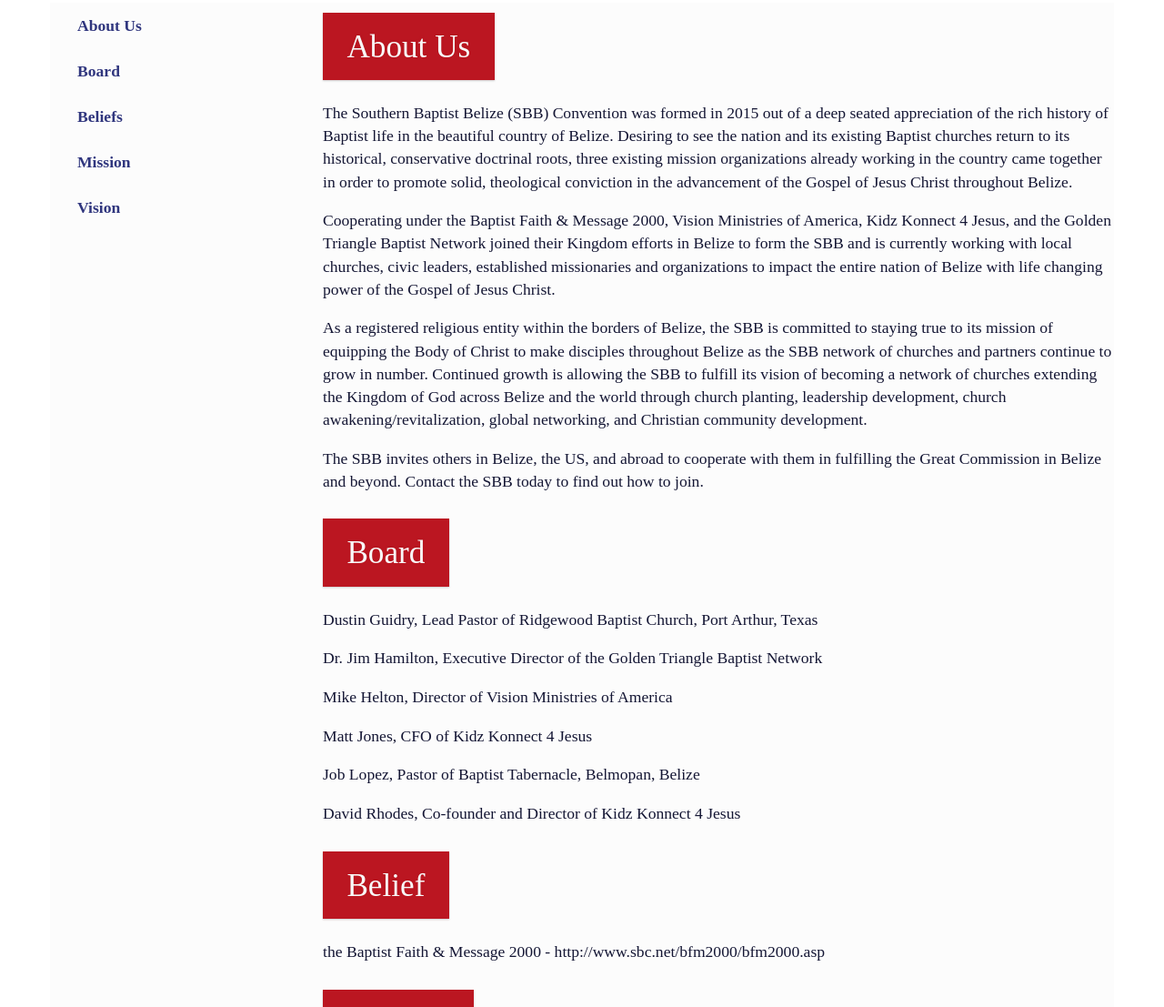
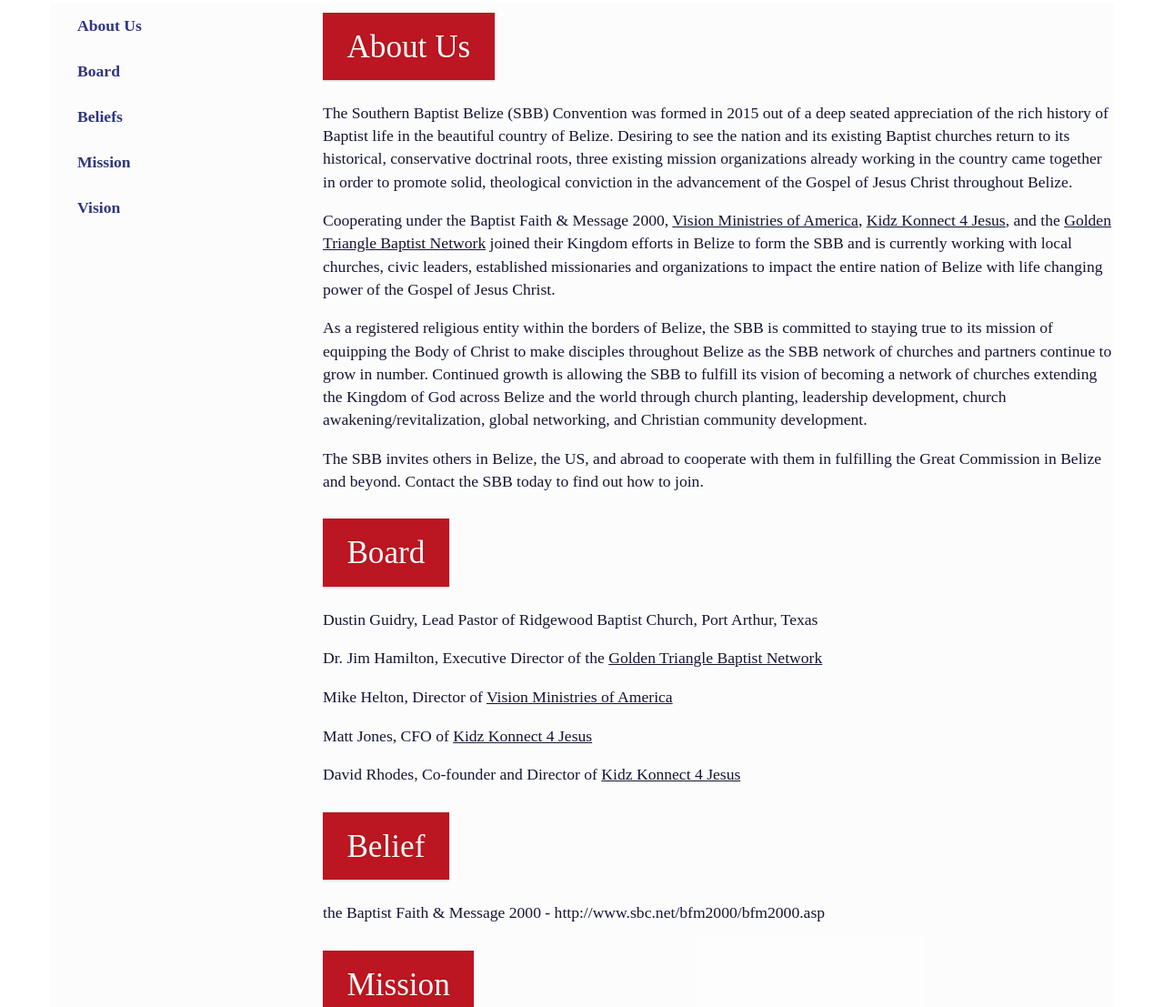
Before and after one commit to sbbelize/sbbelize.github.io, a plain HTML site: page who/index.html in a window 1280 px wide. Shown: the part 242-1349 px from the top of the page at 91% size. Drawn offline with nearby package versions, Linux system fonts and the light colour scheme.

Commit message:
update who page / remove Job Lopez from board

```diff
--- a/who/index.html
+++ b/who/index.html
@@ -84,7 +84,7 @@
               <div class="row">
                 <div class="col-sm-12">
                   <p>The Southern Baptist Belize (SBB) Convention was formed in 2015 out of a deep seated appreciation of the rich history of Baptist life in the beautiful country of Belize. Desiring to see the nation and its existing Baptist churches return to its historical, conservative doctrinal roots, three existing mission organizations already working in the country came together in order to promote solid, theological conviction in the advancement of the Gospel of Jesus Christ throughout Belize.</p>
-                  <p>Cooperating under the Baptist Faith & Message 2000, Vision Ministries of America, Kidz Konnect 4 Jesus, and the Golden Triangle Baptist Network joined their Kingdom efforts in Belize to form the SBB and is currently working with local churches, civic leaders, established missionaries and organizations to impact the entire nation of Belize with life changing power of the Gospel of Jesus Christ.</p>
+                  <p>Cooperating under the Baptist Faith & Message 2000, <a href="http://visionministriesofamerica.com/">Vision Ministries of America</a>, <a href="http://kidzkonnect4jesus.org/">Kidz Konnect 4 Jesus</a>, and the <a href="http://gtbn.us/">Golden Triangle Baptist Network</a> joined their Kingdom efforts in Belize to form the SBB and is currently working with local churches, civic leaders, established missionaries and organizations to impact the entire nation of Belize with life changing power of the Gospel of Jesus Christ.</p>
                   <p>As a registered religious entity within the borders of Belize, the SBB is committed to staying true to its mission of equipping the Body of Christ to make disciples throughout Belize as the SBB network of churches and partners continue to grow in number. Continued growth is allowing the SBB to fulfill its vision of becoming a network of churches extending the Kingdom of God across Belize and the world through church planting, leadership development, church awakening/revitalization, global networking, and Christian community development.</p>
                   <p>The SBB invites others in Belize, the US, and abroad to cooperate with them in fulfilling the Great Commission in Belize and beyond. Contact the SBB today to find out how to join.</p>
                 </div>
@@ -95,11 +95,10 @@
               <div class="row">
                 <div class="col-sm-12">
                   <p>Dustin Guidry, Lead Pastor of Ridgewood Baptist Church, Port Arthur, Texas</p>
-                  <p>Dr. Jim Hamilton, Executive Director of the Golden Triangle Baptist Network</p>
-                  <p>Mike Helton, Director of Vision Ministries of America</p>
-                  <p>Matt Jones, CFO of Kidz Konnect 4 Jesus</p>
-                  <p>Job Lopez, Pastor of Baptist Tabernacle, Belmopan, Belize</p>
-                  <p>David Rhodes, Co-founder and Director of Kidz Konnect 4 Jesus</p>
+                  <p>Dr. Jim Hamilton, Executive Director of the <a href="http://gtbn.us/">Golden Triangle Baptist Network</a></p>
+                  <p>Mike Helton, Director of <a href="http://visionministriesofamerica.com/">Vision Ministries of America</a></p>
+                  <p>Matt Jones, CFO of <a href="http://kidzkonnect4jesus.org/">Kidz Konnect 4 Jesus</a></p>
+                  <p>David Rhodes, Co-founder and Director of <a href="http://kidzkonnect4jesus.org/">Kidz Konnect 4 Jesus</a></p>
                 </div>
               </div>
             </article>
```
